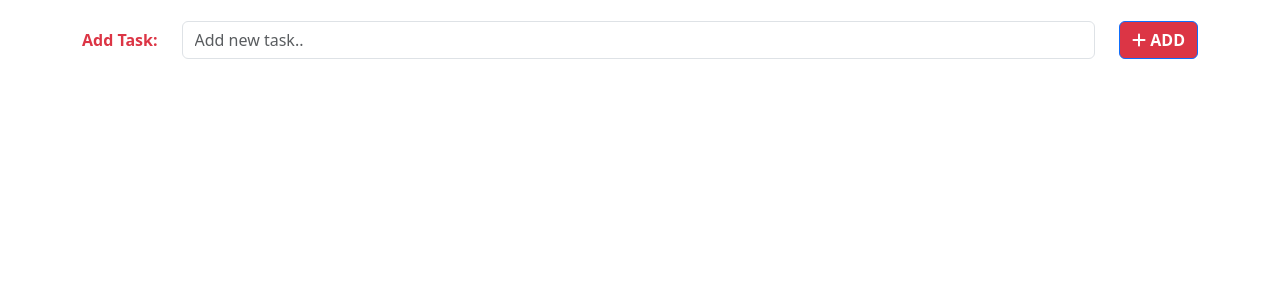
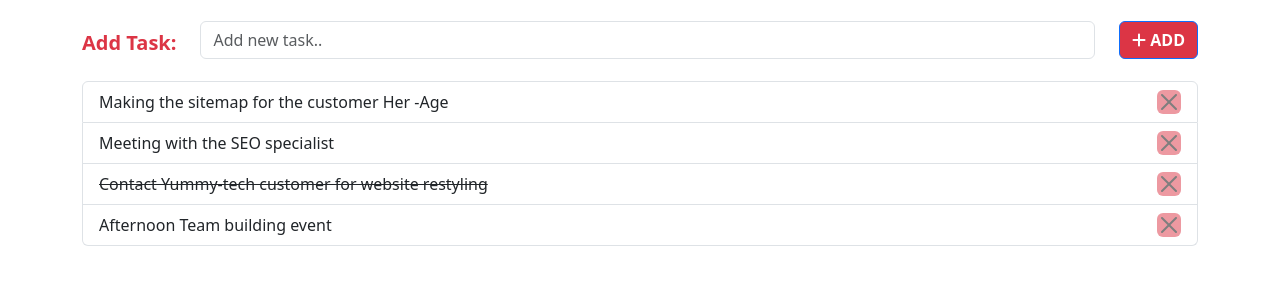
Before and after one commit to GraceGenuardi/vue-todolist, a plain HTML site: page index.html in a window 1280 px wide. Shown: the part 99-384 px from the top of the page. Drawn offline with nearby package versions, Linux system fonts and the light colour scheme.

Commit message:
EDIT bottone per eliminazione

```diff
--- a/index.html
+++ b/index.html
@@ -18,7 +18,7 @@
 		<div id="app" class="container py-5">
 			<h1 class="text-center font-monospace text-danger fw-bold">ToDo List</h1>
 			<div class="row py-3">
-				<label for="newTask" class="col-auto col-form-label text-danger fw-bold "
+				<label for="newTask" class="col-auto col-form-label text-danger fw-bold fs-5"
 					>Add Task:</label
 				>
 
@@ -33,12 +33,27 @@
 					/>
 				</div>
 
-                <!-- INIZIO AGGIUNTA ED ELIMINAZIONE TASK -->
+                <!-- BOTTONE AGGIUNTA TASK -->
 
                 <div class="col-auto">
 					<button class="btn btn-primary bg-danger fw-bold text-uppercase" @click="addNewTask"> <i class="fa-solid fa-plus"></i> Add</button>
 				</div>
-			</div>
+            </div>
+
+               <!-- LISTA TASK  -->
+            <ul class="list-group">
+				<li
+					v-for="(task, index) in tasks"
+					:class="{ 'list-group-item': true, 'text-decoration-line-through': task.done }"
+					:key="index"
+
+				>
+
+                <!-- x per eliminazione task -->
+					{{ task.text }}
+					<button class="btn-close float-end bg-danger"></button>
+				</li>
+			</ul>
 
 
 		</div>
--- a/js/app.js
+++ b/js/app.js
@@ -17,10 +17,10 @@
   data() {
   return {
   tasks: [
-  { text: "Fare la spesa", done: false },
-  { text: "Chiamare i vigili del fuoco", done: false },
-  { text: "Mandare la consegna alla classe", done: true },
-  { text: "Fare push", done: false },
+  { text: "Making the sitemap for the customer Her -Age", done: false },
+  { text: "Meeting with the SEO specialist", done: false },
+  { text: "Contact Yummy-tech customer for website restyling", done: true },
+  { text: "Afternoon Team building event", done: false },
   ],
   newTaskText: "",
   };
```
